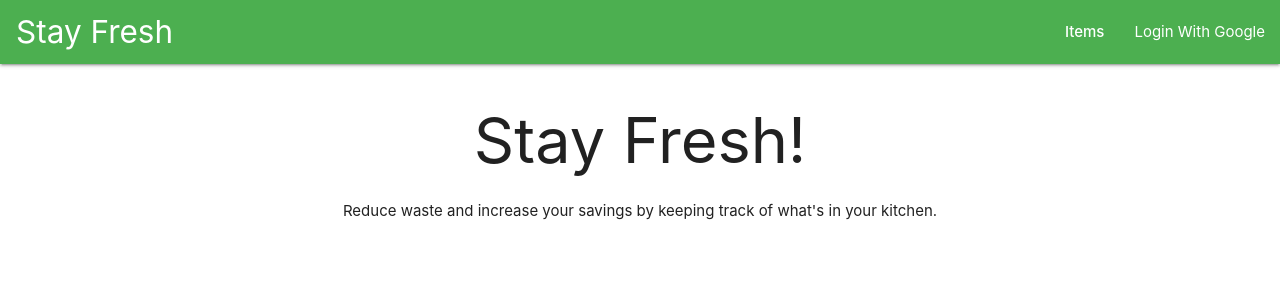
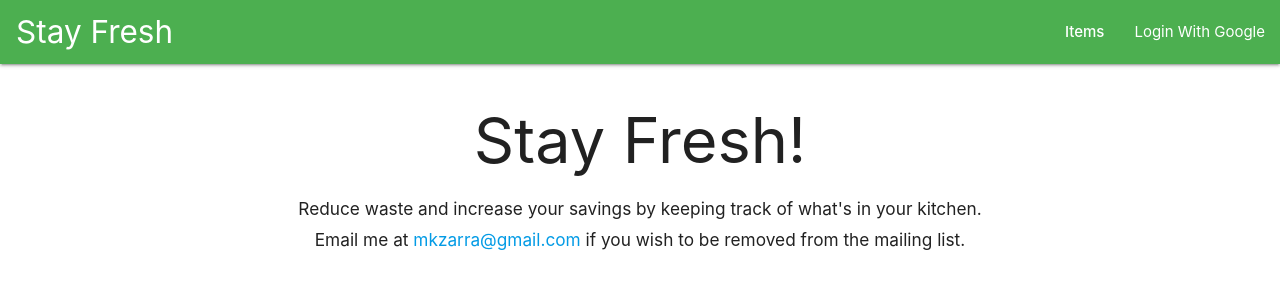
Before and after one commit to mkzarra/stay-fresh, a React (Create React App) app in the folder client/: page / in a window 1280 px wide. Shown: the top 300 px of the page. Built offline with nearby package versions, Linux system fonts and the light colour scheme; no server answers.

Commit message:
Added README

```diff
--- a/client/src/components/App.js
+++ b/client/src/components/App.js
@@ -19,7 +19,7 @@ class App extends Component {
       <BrowserRouter>
         <Header currentUser={this.props.currentUser} />
         <div className="row" style={{ width: "95%" }}>
-          <Route exact path="/" component={Landing} />
+          <Route exact path="/" component={Landing} currentUser={this.props.currentUser} />
           <Route exact path="/pantry" component={Pantry} />
           <Route exact path="/items" component={Items} />
           <Route path="/items/new" component={NewItem} />
--- a/client/src/components/Landing.js
+++ b/client/src/components/Landing.js
@@ -1,8 +1,14 @@
 import React from 'react';
 
-export default () => (
-  <div style={{ textAlign: "center" }}>
-    <h1>Stay Fresh!</h1>
-    Reduce waste and increase your savings by keeping track of what's in your kitchen.
-  </div>
-);
+export default ({ currentUser }) => {
+  const userAgreement = currentUser
+    ? <h3>By signing up, you are agreeing to receive a weekly email. To be removed from the mailing list, you can email me at mkzarra@gmail.com and I will remove you from the list.</h3>
+    : <h6>Email me at <a href="mailto:mkzarra@gmail.com">mkzarra@gmail.com</a> if you wish to be removed from the mailing list.</h6>
+  return (
+    <div style={{ textAlign: "center" }}>
+      <h1>Stay Fresh!</h1>
+      <h6>Reduce waste and increase your savings by keeping track of what's in your kitchen.</h6>
+      {userAgreement}
+    </div>
+  );
+}
--- a/package.json
+++ b/package.json
@@ -9,7 +9,7 @@
   },
   "scripts": {
     "start": "node index.js",
-    "server": "nodemon index.js",
+    "server": "nodemon --legacy-watch index.js",
     "client": "npm run start --prefix client",
     "dev": "concurrently \"npm run server\" \"npm run client\"",
     "heroku-postbuild": "NPM_CONFIG_PRODUCTION=false npm install --prefix client && npm run build --prefix client"
```
Also changed, not shown: 1 other file (tests, documents, lock files or other folders).
